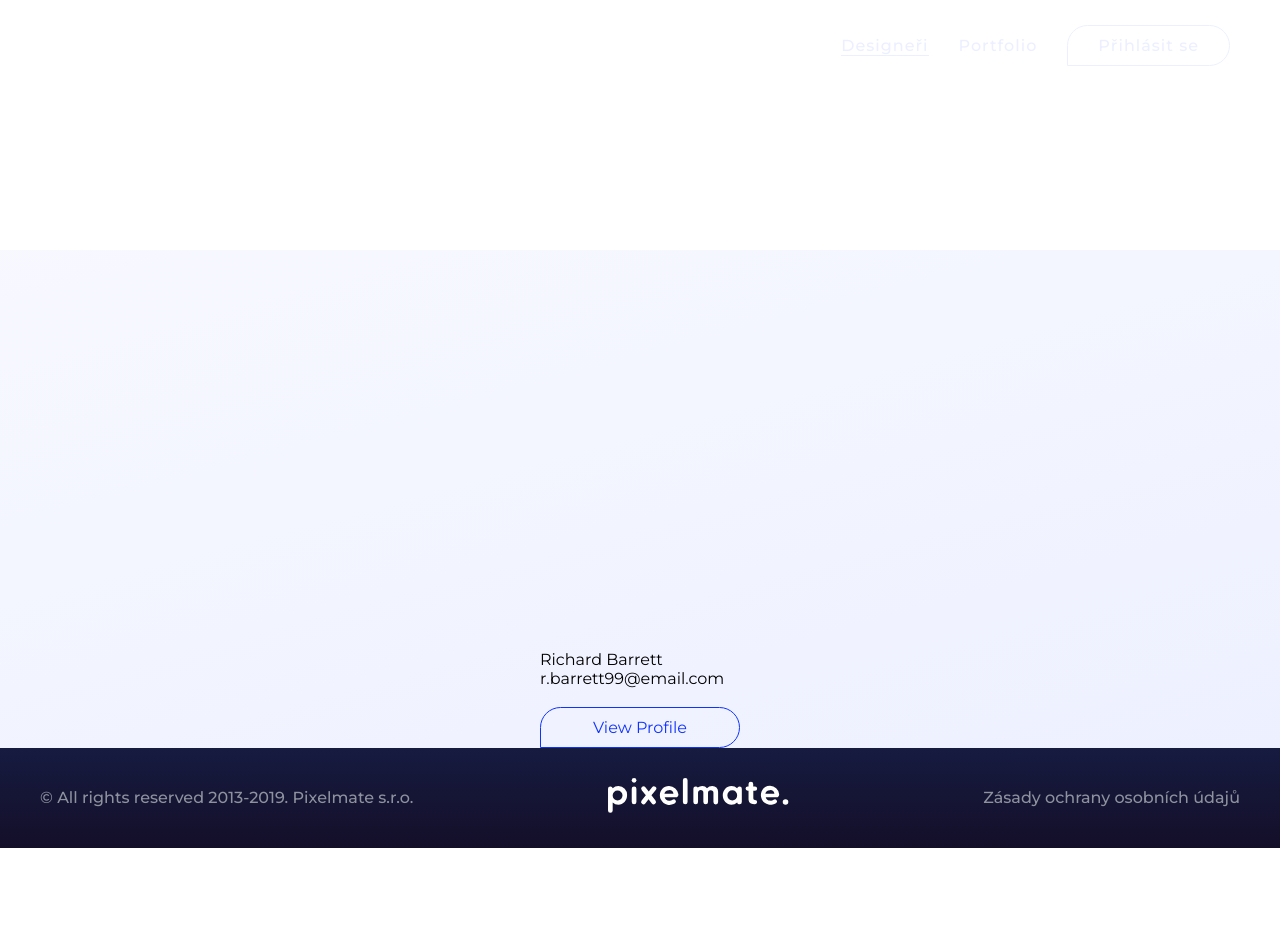
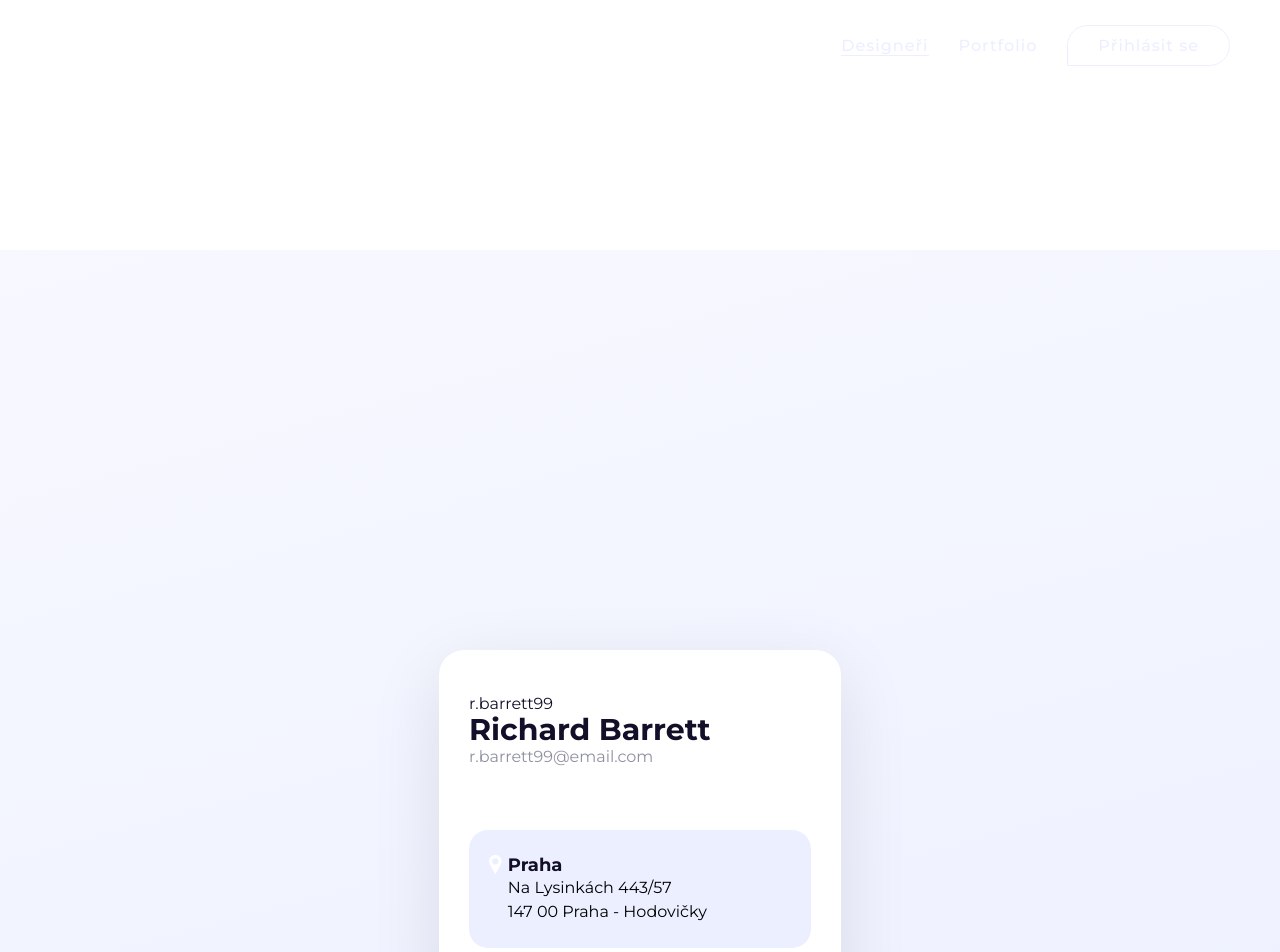
Before and after one commit to HuldaCZ/pixelmate-task, a Next.js app: page /designers in a window 1280 px wide. Shown: the top 952 px of the page. Before the commit the page ends 848 px from the top, so only its background shows below. Built offline with nearby package versions, Linux system fonts and the light colour scheme.

Commit message:
Designer Card - without props

```diff
--- /dev/null
+++ b/components/DesignersPage/DesignerCard/DesignerCard.module.scss
@@ -0,0 +1,110 @@
+@import "../../../styles/variables";
+@import "../../../styles/animations";
+
+.card {
+  box-sizing: border-box;
+  width: 402px;
+  height: 512px;
+  background: #ffffff 0% 0% no-repeat padding-box;
+  box-shadow: 0px 20px 70px #16181c1a;
+  border-radius: 25px 25px 25px 0px;
+  opacity: 1;
+  padding: 0 3rem;
+
+  &__content {
+    display: flex;
+    flex-direction: column;
+    justify-content: space-evenly;
+    align-items: center;
+    height: 100%;
+
+    &__header {
+      display: flex;
+      flex-direction: column;
+      justify-content: space-between;
+      align-items: left;
+      width: 100%;
+      margin-bottom: 2rem;
+
+      &__userId {
+        text-align: left;
+        font: normal normal medium 20px/30px Montserrat;
+        letter-spacing: 0px;
+        color: $color-black;
+        opacity: 1;
+      }
+
+      &__name {
+        text-align: left;
+        font: normal normal bold 30px/34px Montserrat;
+        letter-spacing: 0px;
+        color: $color-black;
+        opacity: 1;
+      }
+
+      &__email {
+        text-align: left;
+        font: normal normal medium 20px/30px Montserrat;
+        letter-spacing: 0px;
+        color: $color-gray;
+        opacity: 1;
+      }
+    }
+
+    &__adress {
+      box-sizing: border-box;
+      height: 11.8rem;
+      width: 34.2rem;
+      background: #ecefff 0% 0% no-repeat padding-box;
+      border-radius: 1.9rem;
+      padding: 2rem;
+      opacity: 1;
+      display: flex;
+      flex-direction: row;
+      justify-content: flex-start;
+      align-items: center;
+
+      &__col {
+        width: 100%;
+        &_i {
+          width: 2rem;
+          height: 100%;
+          display:flex;
+          align-items: flex-start;
+          justify-content: flex-start;
+          padding-top: 1rem;
+        }
+      }
+
+      &__city {
+        font: normal normal bold 18px/22px Montserrat;
+        letter-spacing: 0px;
+        color: $color-black;
+        opacity: 1;
+      }
+
+      &__street {
+        text-align: left;
+        font: normal normal normal 16px/24px Montserrat;
+        letter-spacing: 0px;
+        color: #000000;
+        opacity: 1;
+      }
+    }
+
+    &__web {
+      text-align: center;
+      text-decoration: underline;
+      font: normal normal medium 20px/30px Montserrat;
+      letter-spacing: 0px;
+      color: #1232f9;
+      opacity: 1;
+    }
+
+    &__button {
+      width: 26.2rem;
+      height: 6.2rem;
+      opacity: 1;
+    }
+  }
+}
--- a/components/DesignersPage/DesignerCard/DesignerCard.tsx
+++ b/components/DesignersPage/DesignerCard/DesignerCard.tsx
@@ -1,28 +1,37 @@
 import React from "react";
 import Button from "../../Button/Button";
 
-const DesignerCard = (props:any) => {
+import IconLocation from "../../../public/img/icon-location.svg";
+
+import styles from "./DesignerCard.module.scss";
+
+const DesignerCard = (props: any) => {
   return (
-        <div className="card">
-        <div className="card-image">
+    <div className={styles.card}>
+      <div className={styles.card__content}>
+        <div className={styles.card__content__header}>
+          <p className={styles.card__content__header__userId}>r.barrett99</p>
+          <p className={styles.card__content__header__name}>Richard Barrett</p>
+          <p className={styles.card__content__header__email}>r.barrett99@email.com</p>
         </div>
-        <div className="card-content">
-            <div className="media">
-            <div className="media-content">
-                <p className="title is-4">Richard Barrett</p>
-                <p className="subtitle is-6">r.barrett99@email.com</p>
+        <div className={styles.card__content__adress}>
+          <div className={styles.card__content__adress__col_i}>
+            <IconLocation />
+          </div>
+          <div className={styles.card__content__adress__col}>
+            <p className={styles.card__content__adress__city}>Praha</p>
+            <p className={styles.card__content__adress__street}>Na Lysinkách 443/57</p>
+            <p className={styles.card__content__adress__street}>147 00 Praha - Hodovičky</p>
           </div>
         </div>
-            <div className="content">
-            {props.description}
-            <br />
-            <a href={props.link}>
+        <div className={styles.card__content__web}>www.petrhuli.cz</div>
+
+        <div className={styles.card__content__button}>
           <Button text="View Profile" onClick={() => {}} design="outline-primary" />
-            </a>
         </div>
       </div>
     </div>
   );
-    }
+};
 
 export default DesignerCard;
```
Also changed, not shown: public/img/icon-location.svg (added). Lines whose indentation alone changed are shown as unchanged.
